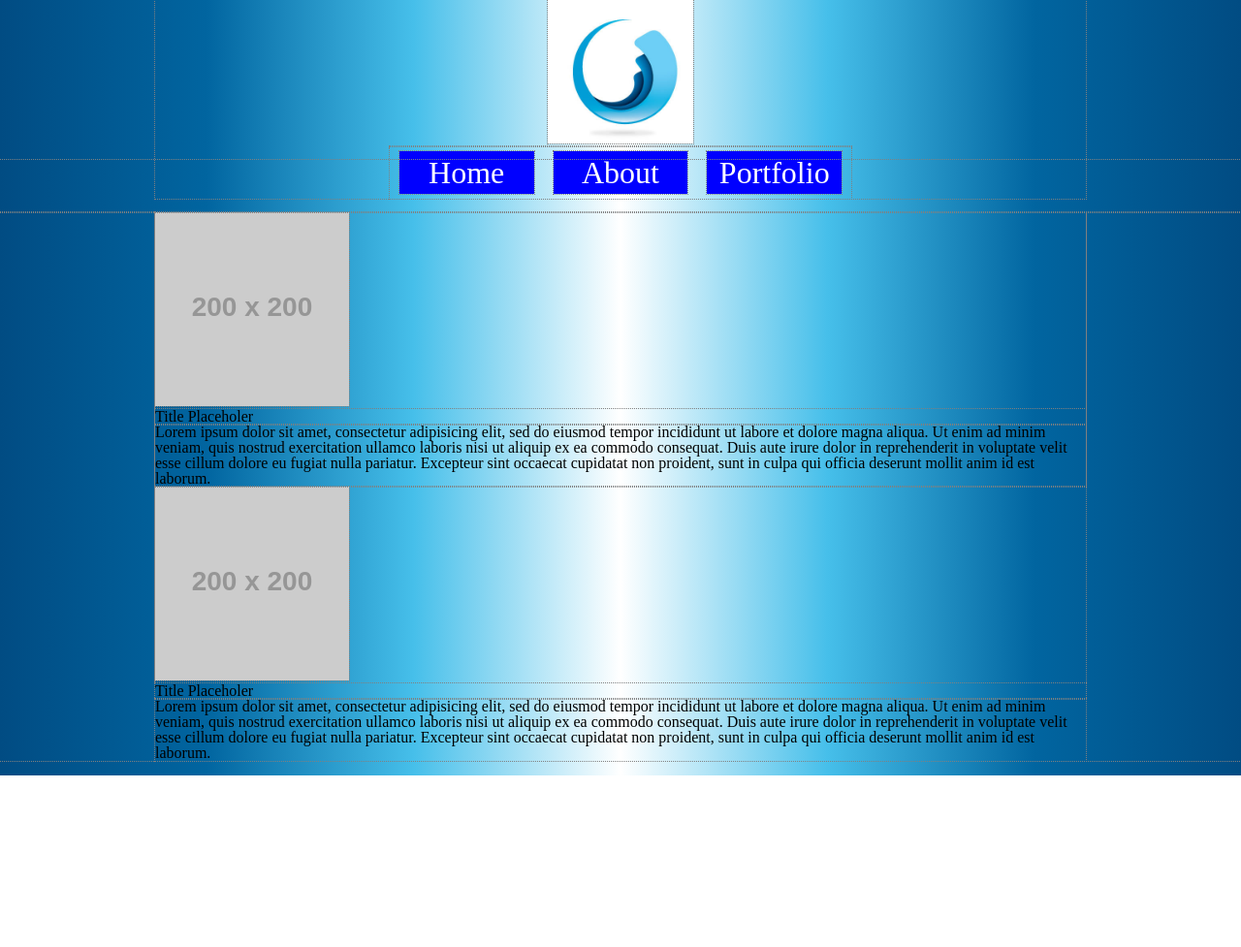
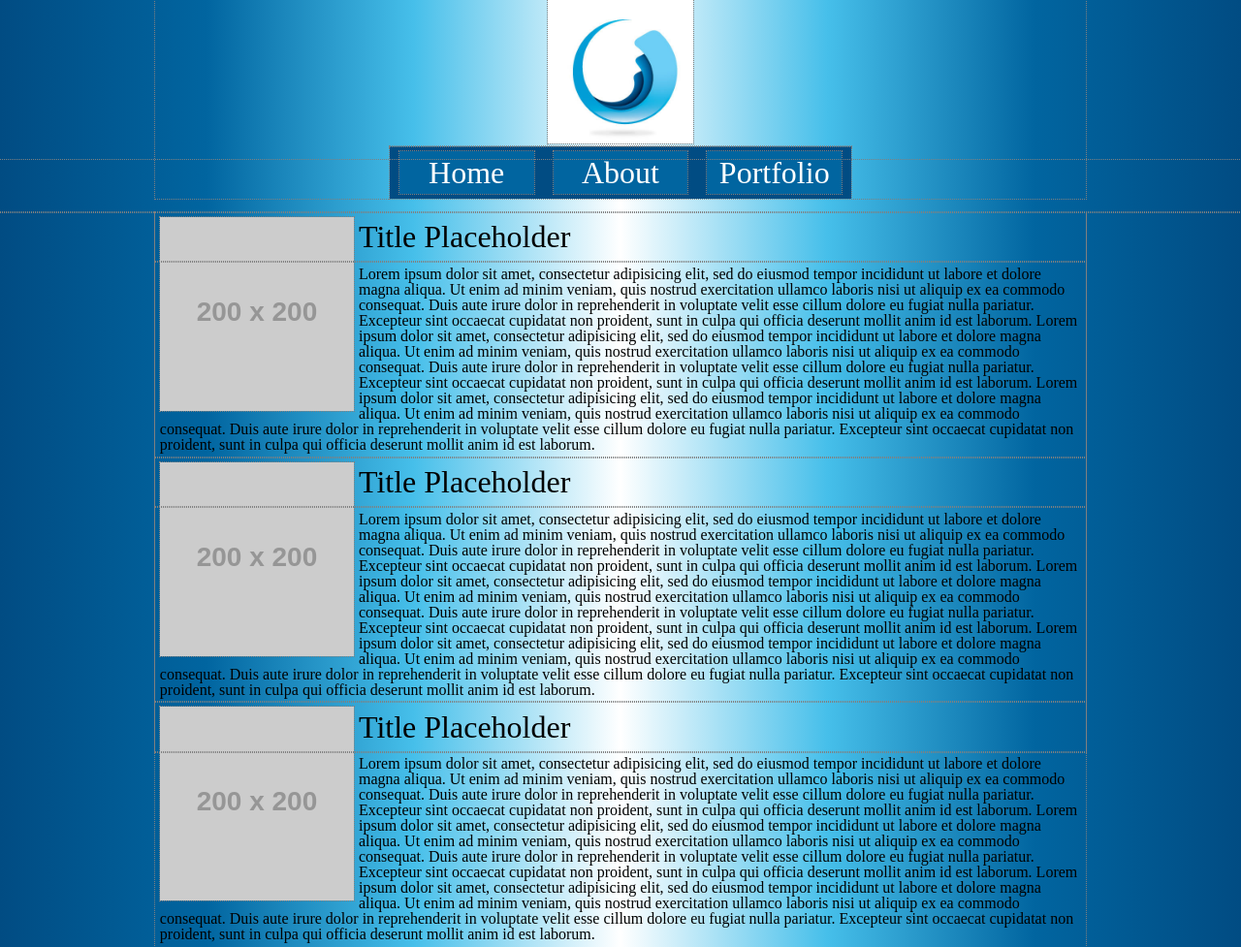
Before and after one commit to DKosmos/portfolio, a plain HTML site: page index.html in a window 1280 px wide. Shown: the whole page at 97% size. Before the commit the page ends 800 px from the top, so only its background shows below. Drawn offline with Linux system fonts and the light colour scheme; placeholder pictures from the web are drawn by us.

Commit message:
adds module design for portfolio items
Adds sizing and buffering for img h2 and p tags within a portfolio section

```diff
--- a/index.html
+++ b/index.html
@@ -22,15 +22,22 @@
     </header>
     <div class="floatclear"></div>
     <main>
-      <section>
+      <section class="portfolioitem">
         <img src="http://placehold.it/200x200">
-        <h2>Title Placeholer</h2>
-        <p>Lorem ipsum dolor sit amet, consectetur adipisicing elit, sed do eiusmod tempor incididunt ut labore et dolore magna aliqua. Ut enim ad minim veniam, quis nostrud exercitation ullamco laboris nisi ut aliquip ex ea commodo consequat. Duis aute irure dolor in reprehenderit in voluptate velit esse cillum dolore eu fugiat nulla pariatur. Excepteur sint occaecat cupidatat non proident, sunt in culpa qui officia deserunt mollit anim id est laborum.</p>
+        <h2>Title Placeholder</h2>
+        <p>Lorem ipsum dolor sit amet, consectetur adipisicing elit, sed do eiusmod tempor incididunt ut labore et dolore magna aliqua. Ut enim ad minim veniam, quis nostrud exercitation ullamco laboris nisi ut aliquip ex ea commodo consequat. Duis aute irure dolor in reprehenderit in voluptate velit esse cillum dolore eu fugiat nulla pariatur. Excepteur sint occaecat cupidatat non proident, sunt in culpa qui officia deserunt mollit anim id est laborum. Lorem ipsum dolor sit amet, consectetur adipisicing elit, sed do eiusmod tempor incididunt ut labore et dolore magna aliqua. Ut enim ad minim veniam, quis nostrud exercitation ullamco laboris nisi ut aliquip ex ea commodo consequat. Duis aute irure dolor in reprehenderit in voluptate velit esse cillum dolore eu fugiat nulla pariatur. Excepteur sint occaecat cupidatat non proident, sunt in culpa qui officia deserunt mollit anim id est laborum. Lorem ipsum dolor sit amet, consectetur adipisicing elit, sed do eiusmod tempor incididunt ut labore et dolore magna aliqua. Ut enim ad minim veniam, quis nostrud exercitation ullamco laboris nisi ut aliquip ex ea commodo consequat. Duis aute irure dolor in reprehenderit in voluptate velit esse cillum dolore eu fugiat nulla pariatur. Excepteur sint occaecat cupidatat non proident, sunt in culpa qui officia deserunt mollit anim id est laborum.</p>
       </section>
-      <section>
+      <div class="floatclear"></div>
+      <section class="portfolioitem">
           <img src="http://placehold.it/200x200">
-          <h2>Title Placeholer</h2>
-          <p>Lorem ipsum dolor sit amet, consectetur adipisicing elit, sed do eiusmod tempor incididunt ut labore et dolore magna aliqua. Ut enim ad minim veniam, quis nostrud exercitation ullamco laboris nisi ut aliquip ex ea commodo consequat. Duis aute irure dolor in reprehenderit in voluptate velit esse cillum dolore eu fugiat nulla pariatur. Excepteur sint occaecat cupidatat non proident, sunt in culpa qui officia deserunt mollit anim id est laborum.</p>
+          <h2>Title Placeholder</h2>
+          <p>Lorem ipsum dolor sit amet, consectetur adipisicing elit, sed do eiusmod tempor incididunt ut labore et dolore magna aliqua. Ut enim ad minim veniam, quis nostrud exercitation ullamco laboris nisi ut aliquip ex ea commodo consequat. Duis aute irure dolor in reprehenderit in voluptate velit esse cillum dolore eu fugiat nulla pariatur. Excepteur sint occaecat cupidatat non proident, sunt in culpa qui officia deserunt mollit anim id est laborum.  Lorem ipsum dolor sit amet, consectetur adipisicing elit, sed do eiusmod tempor incididunt ut labore et dolore magna aliqua. Ut enim ad minim veniam, quis nostrud exercitation ullamco laboris nisi ut aliquip ex ea commodo consequat. Duis aute irure dolor in reprehenderit in voluptate velit esse cillum dolore eu fugiat nulla pariatur. Excepteur sint occaecat cupidatat non proident, sunt in culpa qui officia deserunt mollit anim id est laborum.  Lorem ipsum dolor sit amet, consectetur adipisicing elit, sed do eiusmod tempor incididunt ut labore et dolore magna aliqua. Ut enim ad minim veniam, quis nostrud exercitation ullamco laboris nisi ut aliquip ex ea commodo consequat. Duis aute irure dolor in reprehenderit in voluptate velit esse cillum dolore eu fugiat nulla pariatur. Excepteur sint occaecat cupidatat non proident, sunt in culpa qui officia deserunt mollit anim id est laborum.</p>
+      </section>
+      <div class="floatclear"></div>
+      <section class="portfolioitem">
+          <img src="http://placehold.it/200x200">
+          <h2>Title Placeholder</h2>
+          <p>Lorem ipsum dolor sit amet, consectetur adipisicing elit, sed do eiusmod tempor incididunt ut labore et dolore magna aliqua. Ut enim ad minim veniam, quis nostrud exercitation ullamco laboris nisi ut aliquip ex ea commodo consequat. Duis aute irure dolor in reprehenderit in voluptate velit esse cillum dolore eu fugiat nulla pariatur. Excepteur sint occaecat cupidatat non proident, sunt in culpa qui officia deserunt mollit anim id est laborum.  Lorem ipsum dolor sit amet, consectetur adipisicing elit, sed do eiusmod tempor incididunt ut labore et dolore magna aliqua. Ut enim ad minim veniam, quis nostrud exercitation ullamco laboris nisi ut aliquip ex ea commodo consequat. Duis aute irure dolor in reprehenderit in voluptate velit esse cillum dolore eu fugiat nulla pariatur. Excepteur sint occaecat cupidatat non proident, sunt in culpa qui officia deserunt mollit anim id est laborum.  Lorem ipsum dolor sit amet, consectetur adipisicing elit, sed do eiusmod tempor incididunt ut labore et dolore magna aliqua. Ut enim ad minim veniam, quis nostrud exercitation ullamco laboris nisi ut aliquip ex ea commodo consequat. Duis aute irure dolor in reprehenderit in voluptate velit esse cillum dolore eu fugiat nulla pariatur. Excepteur sint occaecat cupidatat non proident, sunt in culpa qui officia deserunt mollit anim id est laborum.</p>
       </section>
     </main>
     <script src="app.js"></script>
--- a/styles/layout.css
+++ b/styles/layout.css
@@ -30,7 +30,7 @@ body {
     display: inline-block;
     float: left;
     font-size: 2em;
-    background: blue;
+    background: #0165a0;
     color: white;
     padding: .2em;
     margin: 5px 10px;
@@ -42,6 +42,7 @@ body {
     margin: 0 auto;
     width: 476.4px;
     height: 54.8px;
+    background: #014c83;
   }
 
   header div {
--- a/styles/modules.css
+++ b/styles/modules.css
@@ -0,0 +1,14 @@
+.portfolioitem img {
+  float: left;
+  margin: 5px;
+}
+
+.portfolioitem h2 {
+  font-size: 2em;
+  padding: .3em;
+}
+
+.portfolioitem p {
+  padding: .3em;
+  font-size: 1em;
+}
```
